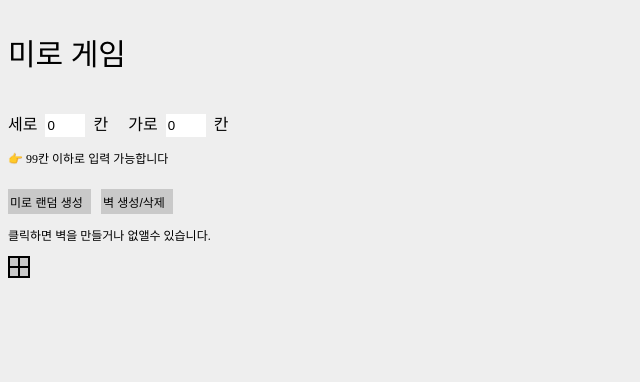
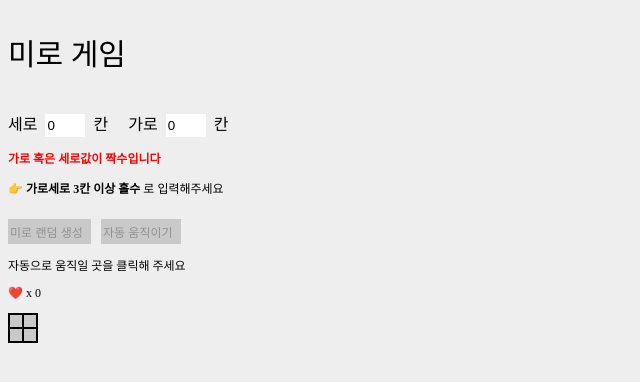
Before and after one commit to peng-jo/maze, a React (Create React App) app: page / in a window 1280 px wide. Shown: the top 382 px of the page, without its empty margins (0-640 px from the left). Built offline with nearby package versions, Linux system fonts and the light colour scheme; a web font is replaced by a local one.

Commit message:
update point

```diff
--- a/public/index.html
+++ b/public/index.html
@@ -7,7 +7,7 @@
     <meta name="theme-color" content="#000000" />
     <meta
       name="description"
-      content="Web site created using create-react-app"
+      content="Made by peng-jo"
     />
     <link rel="apple-touch-icon" href="%PUBLIC_URL%/logo192.png" />
     <!--
@@ -24,7 +24,7 @@
       work correctly both with client-side routing and a non-root public URL.
       Learn how to configure a non-root public URL by running `npm run build`.
     -->
-    <title>React App</title>
+    <title>미로 게임 (Maze Game)</title>
   </head>
   <body>
     <noscript>You need to enable JavaScript to run this app.</noscript>
--- a/src/App.js
+++ b/src/App.js
@@ -7,17 +7,24 @@ const App = () => {
     col: 0,
     row: 0,
   });
-  const [maze, setMaze] = useState([]);
+  const [maze, setMaze] = useState({ points: [], mazeMap: [] });
   const [coordinate, setCoordinate] = useState({ x: 0, y: 0 });
   const onChange = (e) => {
     const { value, name } = e.target;
-    if (value > 100) {
+    if (!Number.isInteger(parseInt(value))) {
+      setRowCol({
+        ...rowCol,
+        [name]: 0,
+      });
+      return;
+    }
+    if (value > 99) {
       console.log("너무큼");
       return;
     }
     setRowCol({
       ...rowCol,
-      [name]: value < 1 ? 1 : Number(value),
+      [name]: value < 1 ? 1 : parseInt(value),
     });
   };
   const onKeyDown = (e) => {
@@ -27,22 +34,26 @@ const App = () => {
     const y = coordinate.y;
     switch (e.code) {
       case "ArrowDown":
-        if (y + 1 < MAX_Y && y + 1 >= 0 && maze[coordinate.y + 1][x].item) {
+        if (
+          y + 1 < MAX_Y &&
+          y + 1 >= 0 &&
+          maze.mazeMap[coordinate.y + 1][x].item
+        ) {
           setCoordinate({ x: x, y: y + 1 });
         }
         break;
       case "ArrowUp":
-        if (y - 1 < MAX_Y && y - 1 >= 0 && maze[y - 1][x].item) {
+        if (y - 1 < MAX_Y && y - 1 >= 0 && maze.mazeMap[y - 1][x].item) {
           setCoordinate({ x: x, y: y - 1 });
         }
         break;
       case "ArrowLeft":
-        if (x - 1 < MAX_X && x - 1 >= 0 && maze[y][x - 1].item) {
+        if (x - 1 < MAX_X && x - 1 >= 0 && maze.mazeMap[y][x - 1].item) {
           setCoordinate({ x: x - 1, y: y });
         }
         break;
       case "ArrowRight":
-        if (x + 1 < MAX_X && x + 1 >= 0 && maze[y][x + 1].item) {
+        if (x + 1 < MAX_X && x + 1 >= 0 && maze.mazeMap[y][x + 1].item) {
           setCoordinate({ x: x + 1, y: y });
         }
         break;
@@ -52,8 +63,12 @@ const App = () => {
 
   useEffect(() => {
     let bricksIndex = -1;
-    setMaze(
-      [...new Array(rowCol.col)].map(() => {
+    if (rowCol.col % 2 === 0 || rowCol.row % 2 === 0) {
+      return;
+    }
+    setMaze({
+      ...maze,
+      mazeMap: [...new Array(rowCol.col)].map(() => {
         return [...new Array(rowCol.row)].map(() => {
           bricksIndex++;
           return {
@@ -61,13 +76,8 @@ const App = () => {
             item: true,
           };
         });
-      })
-    );
-    // document.querySelectorAll(".maze td > div").forEach((div) => {
-    //   const px = (window.innerHeight - 200) / rowCol.row + "px";
-    //   div.style.width = px;
-    //   div.style.height = px;
-    // });
+      }),
+    });
   }, [rowCol]);
 
   return (
@@ -89,7 +99,27 @@ const App = () => {
         value={rowCol.row}
       />
       <span className="mr">칸</span>
-      <p className="info">👉 99칸 이하로 입력 가능합니다</p>
+      <p className="info alert">
+        {(rowCol.col % 2 === 0 || rowCol.row % 2 === 0) &&
+          "가로 혹은 세로값이 짝수입니다"}
+      </p>
+      <p className="info">
+        {rowCol.row < 3 && rowCol.col < 3 ? (
+          <span>
+            👉 <b>가로세로 3칸 이상 홀수</b> 로 입력해주세요
+          </span>
+        ) : (
+          <React.Fragment>
+            <span>
+              👉 <b>가로세로 3칸 이상 홀수</b> 로 입력해주세요
+            </span>
+            <br />
+            <span>
+              👉 <b>99칸 이하로</b> 입력 가능합니다
+            </span>
+          </React.Fragment>
+        )}
+      </p>
       <Maze
         coordinate={coordinate}
         setCoordinate={setCoordinate}
--- a/src/components/maze.js
+++ b/src/components/maze.js
@@ -1,15 +1,17 @@
-import { useRef, useState } from "react";
+import { useRef, useState, useEffect } from "react";
 
 const Maze = (props) => {
-  const [status, setStatus] = useState(false);
+  const [status, setStatus] = useState(true);
   const moving = useRef(false);
   const successIndex = useRef(0);
   const IntervalRef = useRef(null);
+
   const onStart = () => {
     props.setCoordinate({ x: 0, y: 0 });
     const dfs = (x, y) => {
-      const MAX_X = props.maze[0].length;
-      const MAX_Y = props.maze.length;
+      const MAX_X = props.maze.mazeMap[0].length;
+      const MAX_Y = props.maze.mazeMap.length;
+      const points = [{ x: MAX_X - 1, y: MAX_Y - 1 }];
       const queue = [];
       let flag = true;
       const visited = new Array(MAX_Y)
@@ -22,7 +24,6 @@ const Maze = (props) => {
         const rx2 = x + dx * 2;
         const ry = y + dy;
         const ry2 = y + dy * 2;
-
         if (
           rx2 < MAX_X &&
           ry2 < MAX_Y &&
@@ -47,8 +48,9 @@ const Maze = (props) => {
       while (flag) {
         test++;
         if (test > 100000000) {
-          console.log("over 1000");
+          console.log("over 100000000");
           flag = false;
+          return false;
         }
         const length = queue.length;
         for (let k = 0; k < length; k++) {
@@ -77,23 +79,31 @@ const Maze = (props) => {
                 queue.push({ x: result[j].x, y: result[j].y });
               }
               visited[result[j].y][result[j].x] = true;
+              if (Math.floor(Math.random() * 20) < 1) {
+                points.push({ x: result[j].x, y: result[j].y });
+              }
             }
           }
         }
       }
-      props.setMaze(
-        props.maze.map((arr, y) => {
+      props.setMaze({
+        points: points,
+        mazeMap: props.maze.mazeMap.map((arr, y) => {
           return arr.map((el, x) => {
             return {
               ...el,
               item: visited[y][x],
             };
           });
-        })
-      );
+        }),
+      });
       console.log(visited, props.maze);
+      return true;
     };
-    dfs(0, 0);
+    const result = dfs(0, 0);
+    if (!result) {
+      onStart();
+    }
   };
 
   const autoMove = () => {
@@ -106,8 +116,8 @@ const Maze = (props) => {
   };
 
   const onClick = (e) => {
-    const MAX_X = props.maze[0].length;
-    const MAX_Y = props.maze.length;
+    const MAX_X = props.maze.mazeMap[0].length;
+    const MAX_Y = props.maze.mazeMap.length;
     const num = Number(
       e.target.parentElement.dataset.num ||
         e.target.parentElement.parentElement.dataset.num
@@ -118,7 +128,7 @@ const Maze = (props) => {
     }
     if (status) {
       const dfs = (x, y, targetX, targetY) => {
-        if (!props.maze[targetY][targetX]) {
+        if (!props.maze.mazeMap[targetY][targetX]) {
           console.log("벽");
         }
         const queue = [];
@@ -127,7 +137,9 @@ const Maze = (props) => {
         let phase = 0;
         let flag = true;
 
-        const visited = props.maze.map((row) => row.map((v) => !v.item));
+        const visited = props.maze.mazeMap.map((row) =>
+          row.map((v) => !v.item)
+        );
         queue.push({ x: x, y: y });
         visited[y][x] = true;
         const check = (x, y) => {
@@ -207,8 +219,8 @@ const Maze = (props) => {
       const success = dfs(
         parseInt(props.coordinate.x),
         parseInt(props.coordinate.y),
-        num % props.rowCol.col,
-        Math.floor(num / props.rowCol.col)
+        num % props.rowCol.row,
+        Math.floor(num / props.rowCol.row)
       );
       if (!success) {
         console.log("도달 할 수 없음.");
@@ -228,7 +240,7 @@ const Maze = (props) => {
         props.setCoordinate({ x: x, y: y });
         successIndex.current += 1;
       }, 100);
-      const deepCopyMaze = JSON.parse(JSON.stringify(props.maze));
+      const deepCopyMaze = JSON.parse(JSON.stringify(props.maze.mazeMap));
       deepCopyMaze.forEach((row, y) => {
         row.forEach((v, x) => {
           deepCopyMaze[y][x].line = false;
@@ -237,11 +249,12 @@ const Maze = (props) => {
       success.forEach((v) => {
         deepCopyMaze[v.y][v.x].line = true;
       });
-      props.setMaze(deepCopyMaze);
+      props.setMaze({ ...props.maze, mazeMap: deepCopyMaze });
     } else {
       console.log(num);
-      props.setMaze(
-        props.maze.map((arr) => {
+      props.setMaze({
+        ...props.maze,
+        mazeMap: props.maze.mazeMap.map((arr) => {
           return arr.map((el) => {
             if (el.index === num) {
               return {
@@ -252,11 +265,22 @@ const Maze = (props) => {
               return { ...el };
             }
           });
-        })
-      );
+        }),
+      });
     }
   };
 
+  useEffect(() => {
+    const pointsIndex = props.maze.points.findIndex(
+      (v) => v.x === props.coordinate.x && v.y === props.coordinate.y
+    );
+
+    if (pointsIndex !== -1) {
+      const copyPoints = JSON.parse(JSON.stringify(props.maze.points));
+      copyPoints.splice(pointsIndex, 1);
+      props.setMaze({ ...props.maze, points: copyPoints });
+    }
+  }, [props.coordinate]);
   return (
     <div>
       <input
@@ -264,18 +288,35 @@ const Maze = (props) => {
         type="button"
         onClick={onStart}
         value="미로 랜덤 생성"
+        disabled={
+          !(
+            props.rowCol.row >= 3 &&
+            props.rowCol.col >= 3 &&
+            props.rowCol.col % 2 === 1 &&
+            props.rowCol.row % 2 === 1
+          )
+        }
       />
       <input
         className="button"
         type="button"
         onClick={autoMove}
         value={status ? "자동 움직이기" : "벽 생성/삭제"}
+        disabled={
+          !(
+            props.rowCol.row >= 3 &&
+            props.rowCol.col >= 3 &&
+            props.rowCol.col % 2 === 1 &&
+            props.rowCol.row % 2 === 1
+          )
+        }
       />
       <p className="info">
         {status
           ? "자동으로 움직일 곳을 클릭해 주세요"
           : "클릭하면 벽을 만들거나 없앨수 있습니다."}
       </p>
+      <p className="info">❤️ x {props.maze.points.length}</p>
       <table className="maze">
         <thead></thead>
         <tbody>
@@ -283,7 +324,7 @@ const Maze = (props) => {
             <td>
               <div className="bricks"></div>
             </td>
-            {props.maze[0]?.map((row, index) => (
+            {props.maze.mazeMap[0]?.map((row, index) => (
               <td key={"wall " + index}>
                 <div className="bricks"></div>
               </td>
@@ -292,7 +333,7 @@ const Maze = (props) => {
               <div className="bricks"></div>
             </td>
           </tr>
-          {props.maze?.map((row, y) => (
+          {props.maze.mazeMap.map((row, y) => (
             <tr key={"tr " + y}>
               <td>
                 <div className="bricks"></div>
@@ -305,10 +346,15 @@ const Maze = (props) => {
                         <div className="now"></div>
                       ) : (
                         <div
+                          data-num={bricks.index}
                           className={
                             bricks.line && moving.current ? "line" : ""
                           }
-                        ></div>
+                        >
+                          {props.maze.points.findIndex(
+                            (v) => v.x === x && v.y === y
+                          ) !== -1 && <span className="points"></span>}
+                        </div>
                       )}
                     </div>
                   ) : (
@@ -325,7 +371,7 @@ const Maze = (props) => {
             <td>
               <div className="bricks"></div>
             </td>
-            {props.maze[0]?.map((row, index) => (
+            {props.maze.mazeMap[0]?.map((row, index) => (
               <td key={"wall " + index}>
                 <div className="bricks"></div>
               </td>
--- a/src/style/style.scss
+++ b/src/style/style.scss
@@ -33,6 +33,10 @@ body {
         display: inline-block;
         margin-right: 20px;
     }
+    .alert {
+        font-weight: 900;
+        color: red;
+    }
     input {
         padding: 4px 8px 4px 2px;
         margin:10px 10px 0 0;
@@ -57,7 +61,7 @@ body {
         padding: 0;
         div {
             position: relative;
-            width: 8px; height: 8px;
+            width: 12px; height: 12px;
             background-color: #000;
             display: flex;
             justify-content: center;
@@ -78,5 +82,12 @@ body {
             border: none;
             background-color: rgb(164, 49, 49);
         }
+        .points {
+            display: inline-block;
+            font-size: 1px;
+            &::before {
+                content: '❤️';
+            }
+        }
     }
 }
```
